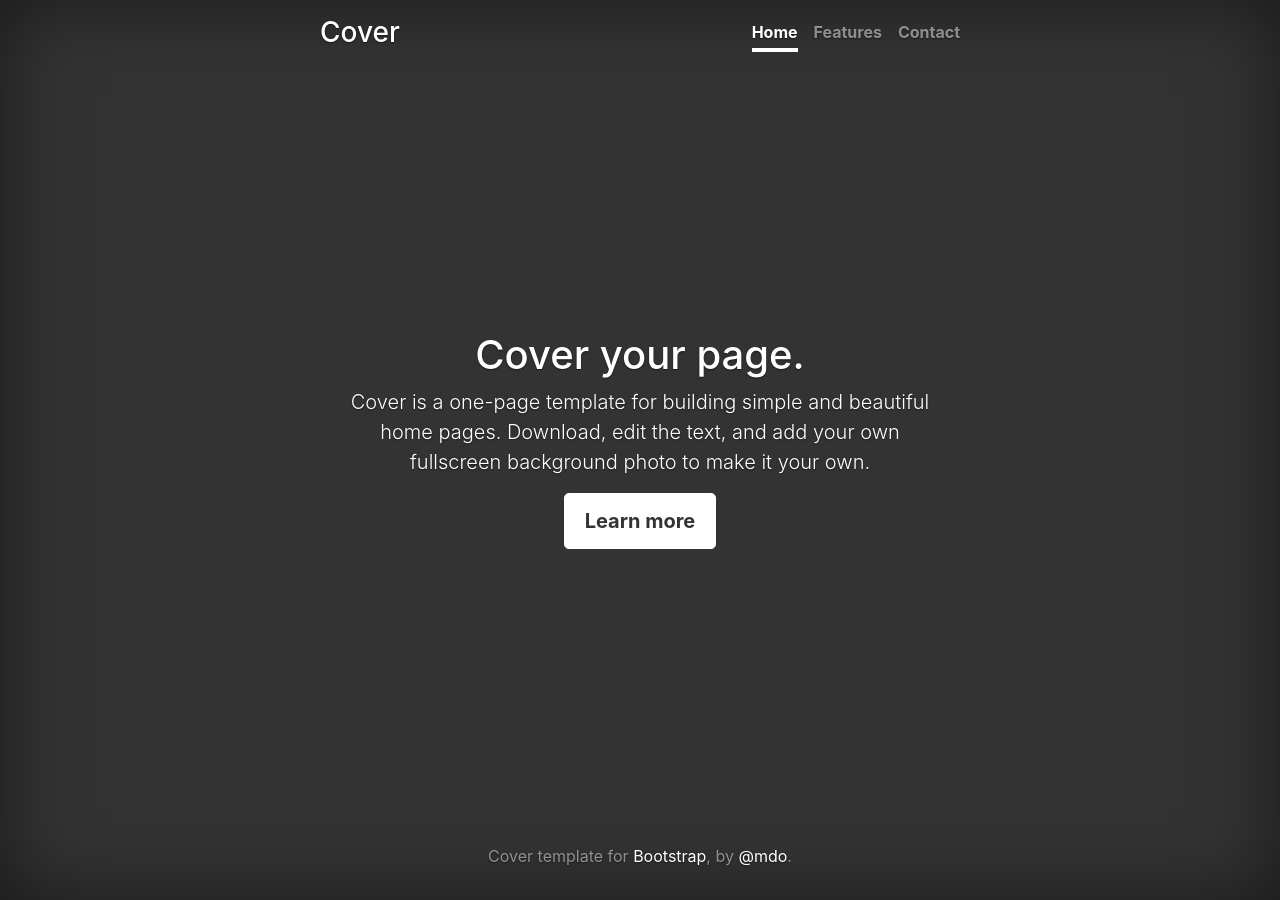
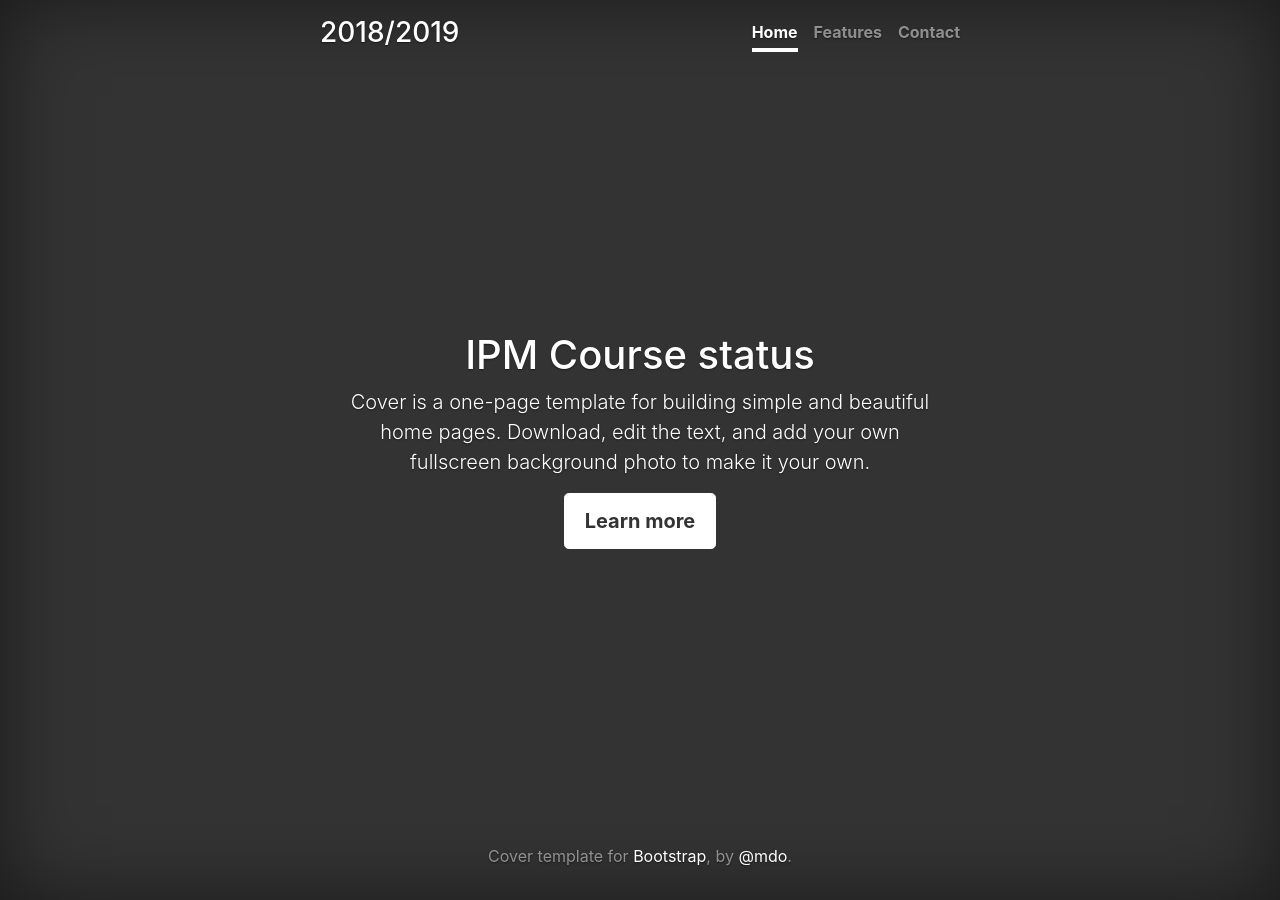
Before and after one commit to brno117/brno117.github.io, a Jekyll site: the page index.html, which Jekyll copies as it is, in a window 1280 px wide. Built offline with Jekyll 4.4.1, drawn with Linux system fonts in a browser that asks for light colours; nearby versions of some CDN libraries; library files that are not in the unit come from our copies.

Commit message:
Update index.html

```diff
--- a/index.html
+++ b/index.html
@@ -21,7 +21,7 @@
     <div class="cover-container d-flex w-100 h-100 p-3 mx-auto flex-column">
       <header class="masthead mb-auto">
         <div class="inner">
-          <h3 class="masthead-brand">Cover</h3>
+          <h3 class="masthead-brand">2018/2019</h3>
           <nav class="nav nav-masthead justify-content-center">
             <a class="nav-link active" href="#">Home</a>
             <a class="nav-link" href="#">Features</a>
@@ -31,7 +31,7 @@
       </header>
 
       <main role="main" class="inner cover">
-        <h1 class="cover-heading">Cover your page.</h1>
+        <h1 class="cover-heading">IPM Course status</h1>
         <p class="lead">Cover is a one-page template for building simple and beautiful home pages. Download, edit the text, and add your own fullscreen background photo to make it your own.</p>
         <p class="lead">
           <a href="#" class="btn btn-lg btn-secondary">Learn more</a>
```
